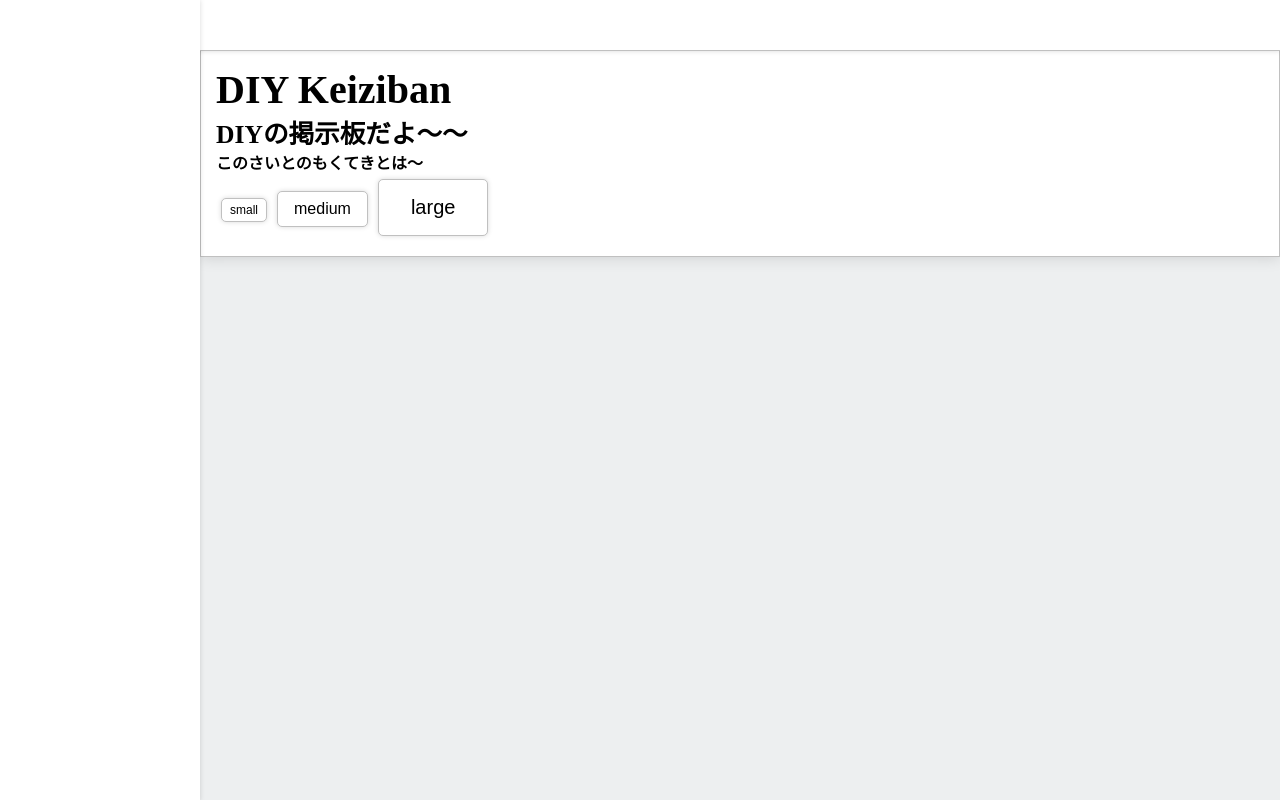
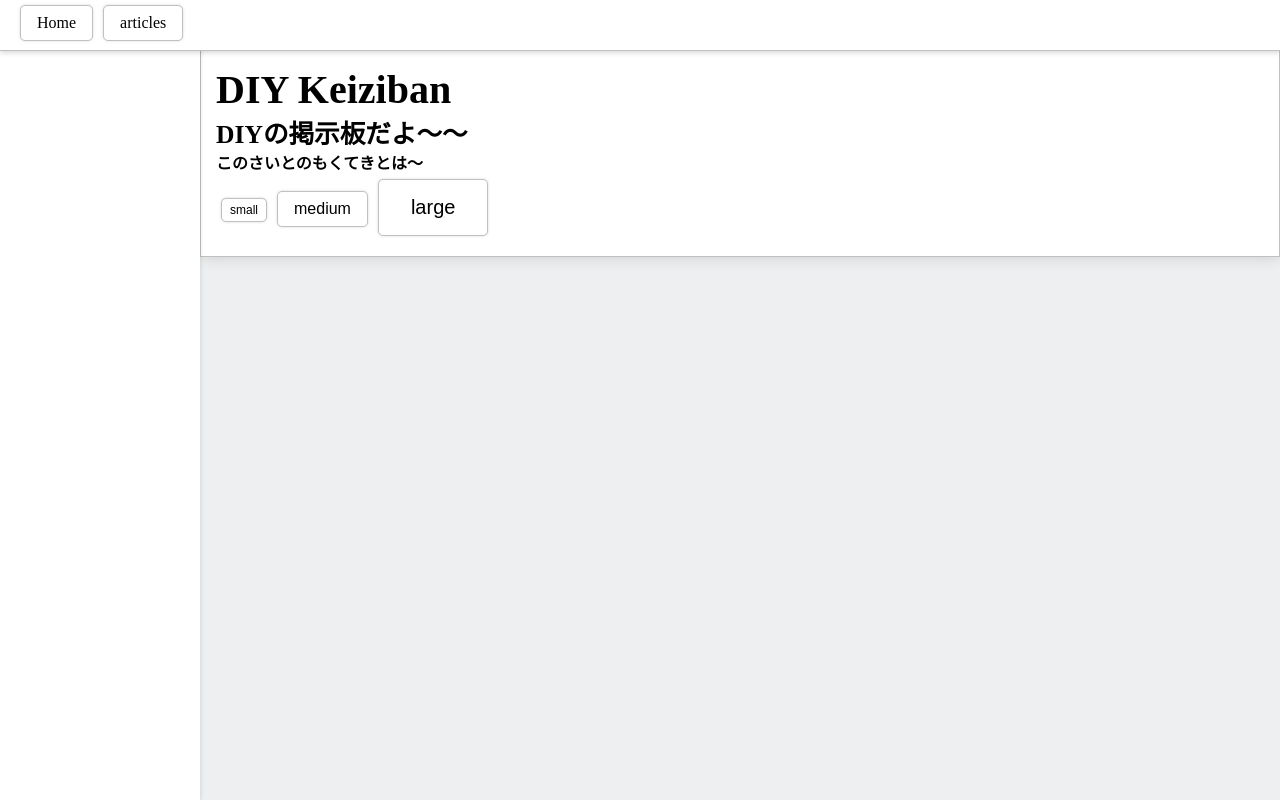
Before and after one commit to ajunajunajun/DIYkeiziban, a React (Create React App) app: page / in a window 1280 px wide. Built offline with nearby package versions, Linux system fonts and the light colour scheme.

Commit message:
fix box-shadow

```diff
--- a/src/styles/components/_button.scss
+++ b/src/styles/components/_button.scss
@@ -8,7 +8,7 @@
   color: black;
   border: 1px solid silver;
   border-radius: 5px;
-  box-shadow: 0 0 5px rgba(0, 0, 0, 0.15);
+  box-shadow: 0 0 3px rgba(0, 0, 0, 0.15);
   &--small {
     font-size: 0.75rem;
     padding: 0.25rem 0.5rem;
--- a/src/styles/components/_card.scss
+++ b/src/styles/components/_card.scss
@@ -14,7 +14,7 @@
   margin: 5px;
   border: 1px solid silver;
   border-radius: 5px;
-  box-shadow: 0 0 5px rgba(0, 0, 0, 0.15);
+  box-shadow: 0 0 20px -5px rgba(0, 0, 0, 0.1);
   & {
     word-wrap: break-word;
   }
--- a/src/styles/projects/_header.scss
+++ b/src/styles/projects/_header.scss
@@ -6,7 +6,8 @@
   height: 50px;
   position: fixed;
   border-bottom: 1px solid silver;
-  box-shadow: 0 0 5px rgba(0, 0, 0, 0.15);
+  box-shadow: 0 2px 5px rgba(0, 0, 0, 0.15);
+  z-index: 1;
   &-inner {
     padding: 0 15px;
   }
```
